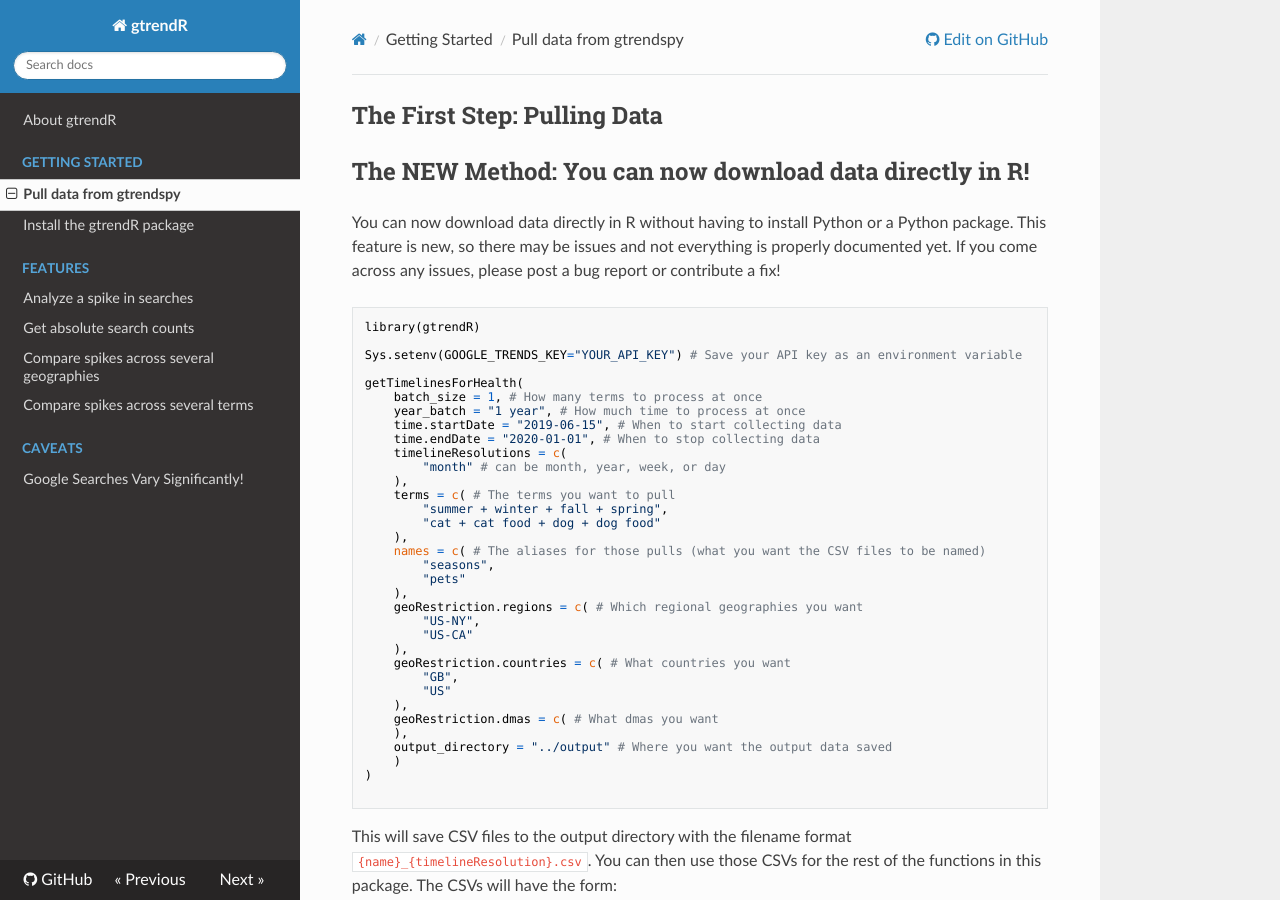
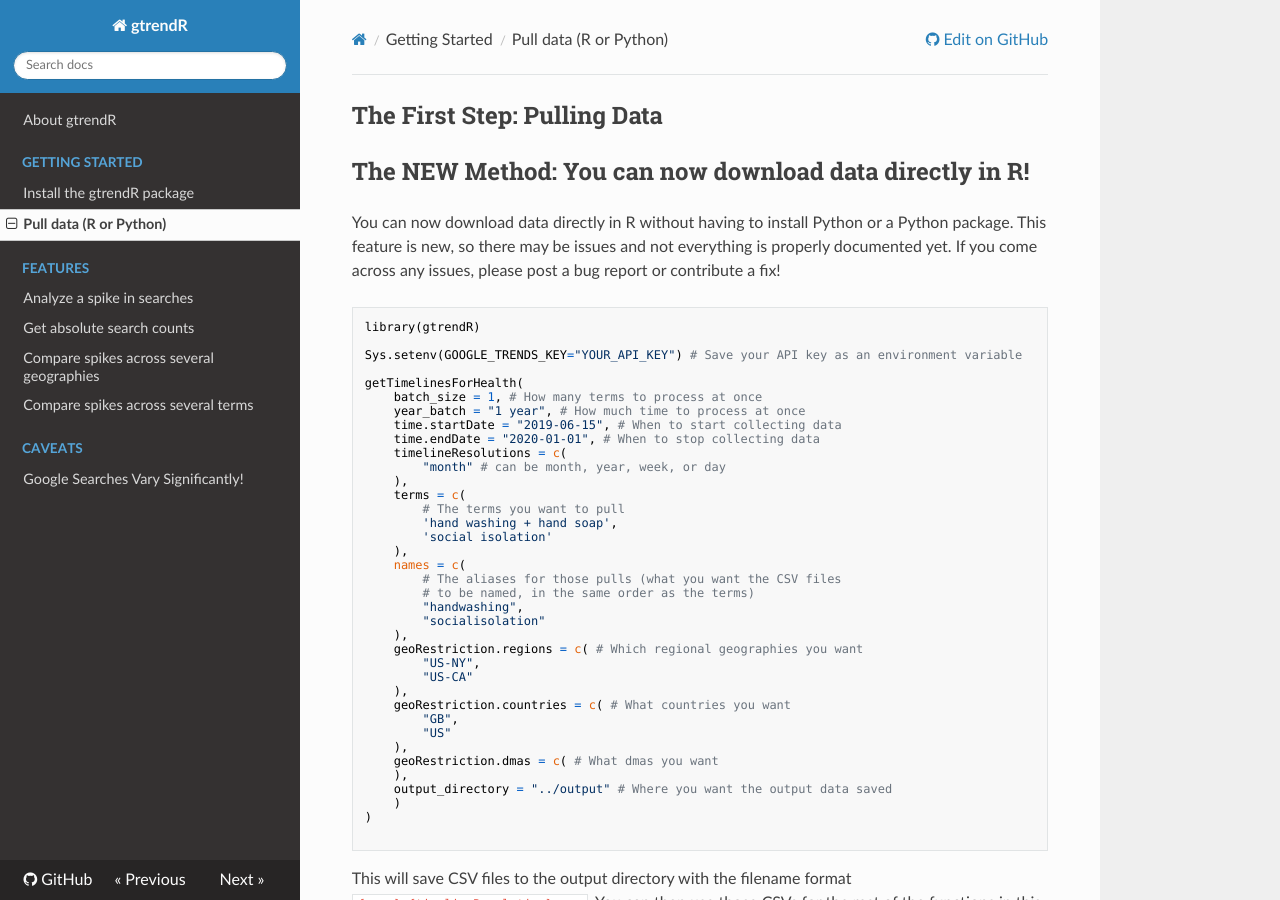
Before and after one commit to tlcaputi/gtrendR, an MkDocs documentation site: the page built from docs/gtrendspy.md, in a window 1280 px wide and 900 px high. Built offline with MkDocs 1.6.1, drawn with Linux system fonts in a browser that asks for light colours; nearby versions of some CDN libraries; old or Windows-style settings are respelled for this version of MkDocs.

Commit message:
change menu

```diff
--- a/docs/gtrendspy.md
+++ b/docs/gtrendspy.md
@@ -18,13 +18,16 @@ getTimelinesForHealth(
     timelineResolutions = c(
         "month" # can be month, year, week, or day
     ),
-    terms = c( # The terms you want to pull
-        "summer + winter + fall + spring",
-        "cat + cat food + dog + dog food"
+    terms = c(
+        # The terms you want to pull
+        'hand washing + hand soap',
+        'social isolation'
     ),
-    names = c( # The aliases for those pulls (what you want the CSV files to be named)
-        "seasons",
-        "pets"
+    names = c(
+        # The aliases for those pulls (what you want the CSV files
+        # to be named, in the same order as the terms)
+        "handwashing",
+        "socialisolation"
     ),
     geoRestriction.regions = c( # Which regional geographies you want
         "US-NY",
--- a/mkdocs.yml
+++ b/mkdocs.yml
@@ -6,8 +6,8 @@ theme: readthedocs
 pages:
   - About gtrendR: index.md
   - Getting Started:
-    - Pull data from gtrendspy: gtrendspy.md
     - Install the gtrendR package: installation.md
+    - Pull data (R or Python): gtrendspy.md
   - Features:
     - Analyze a spike in searches: arima-one-geo.md
     - Get absolute search counts: absolute-counts.md
```
